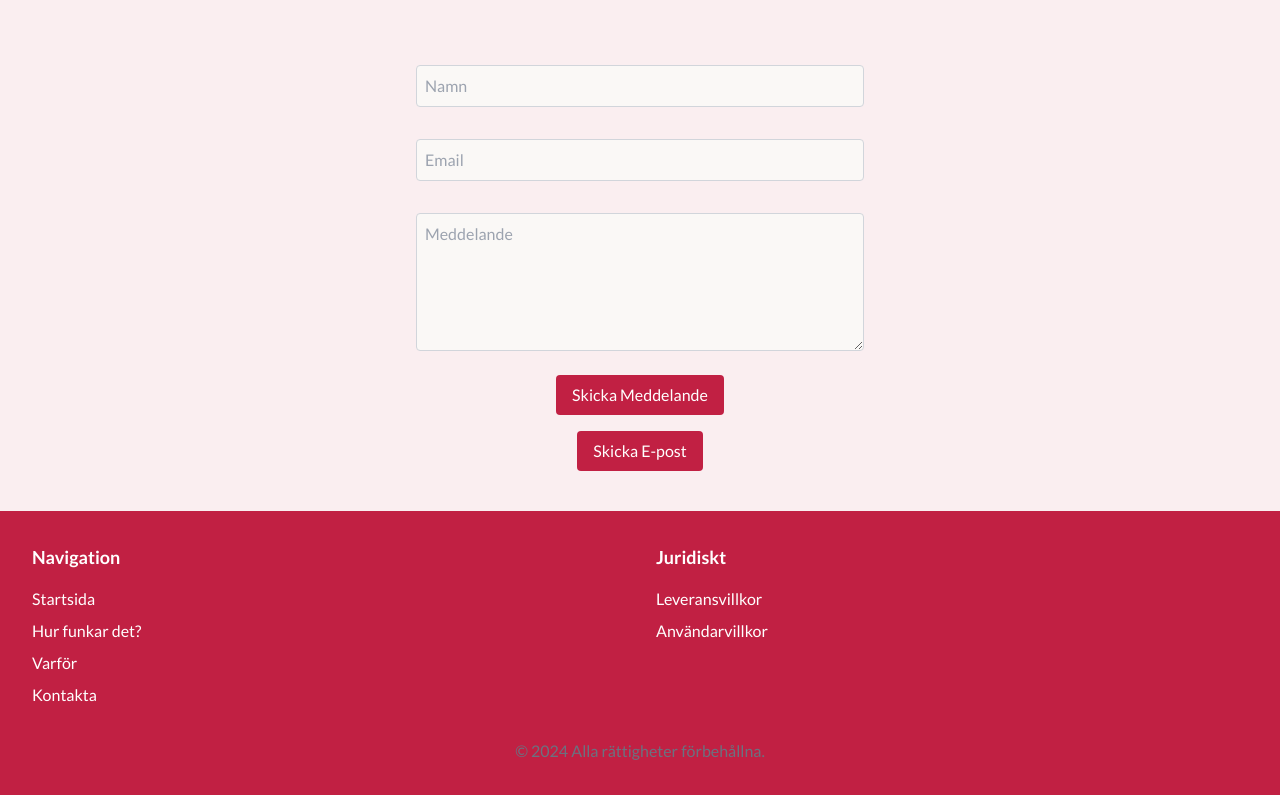
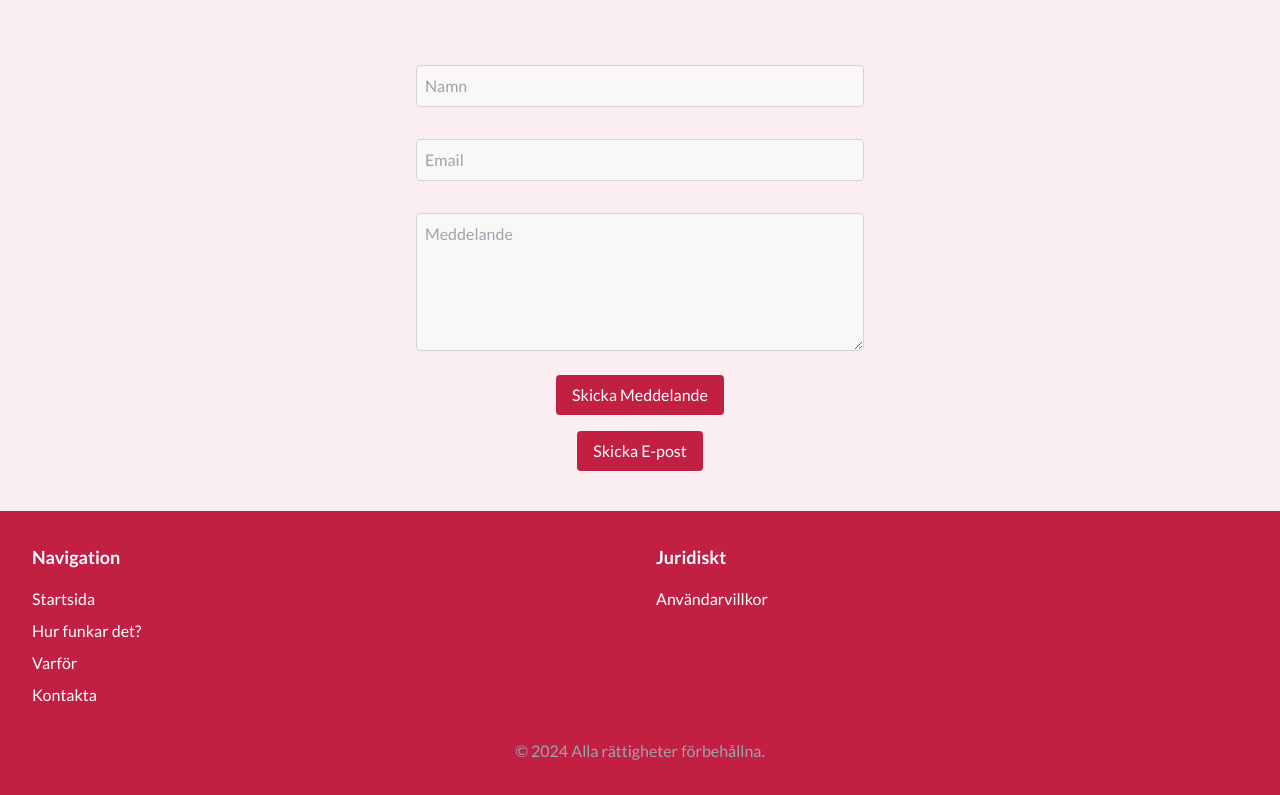
Before and after one commit to hugojohansson1021/JournalKollen, a Next.js app: page / in a window 1280 px wide. Shown: the part 3555-4350 px from the top of the page. Built offline with nearby package versions, Linux system fonts and the light colour scheme.

Commit message:
Fix - Footer UI

```diff
--- a/src/app/components/Footer.tsx
+++ b/src/app/components/Footer.tsx
@@ -8,7 +8,7 @@ const Footer: React.FC<{ isSwedish: boolean; setIsSwedish: React.Dispatch<React.
       navigation: {
         title: 'Navigation',
         links: [
-          { href: '/', text: 'Home' },
+          { href: '/#', text: 'Home' },
           { href: '/hur-funkar-det', text: 'How it works' },
           { href: '/varfor', text: 'Why' },
           { href: '/kontakta', text: 'Contact' },
@@ -17,7 +17,7 @@ const Footer: React.FC<{ isSwedish: boolean; setIsSwedish: React.Dispatch<React.
       legal: {
         title: 'Legal',
         links: [
-          { href: '/leverans-vilkor', text: 'Delivery Terms' },
+
           { href: '/anvandar-vilkor', text: 'User Terms' },
         ],
       },
@@ -28,15 +28,15 @@ const Footer: React.FC<{ isSwedish: boolean; setIsSwedish: React.Dispatch<React.
         title: 'Navigation',
         links: [
           { href: '/', text: 'Startsida' },
-          { href: '/hur-funkar-det', text: 'Hur funkar det?' },
-          { href: '/varfor', text: 'Varför' },
-          { href: '/kontakta', text: 'Kontakta' },
+          { href: '#Hurfunkardet', text: 'Hur funkar det?' },
+          { href: '#Varför', text: 'Varför' },
+          { href: '#kontakta', text: 'Kontakta' },
         ],
       },
       legal: {
         title: 'Juridiskt',
         links: [
-          { href: '/leverans-vilkor', text: 'Leveransvillkor' },
+
           { href: '/Vilkor', text: 'Användarvillkor' },
         ],
       },
@@ -76,7 +76,7 @@ const Footer: React.FC<{ isSwedish: boolean; setIsSwedish: React.Dispatch<React.
           </div>
         </div>
         <div className="text-center mt-8">
-          <p className="text-gray-500">&copy; {new Date().getFullYear()} {currentTextConfig.allRightsReserved}</p>
+          <p className="text-gray-400">&copy; {new Date().getFullYear()} {currentTextConfig.allRightsReserved}</p>
         </div>
       </div>
     </footer>
--- a/src/app/components/Navbar.tsx
+++ b/src/app/components/Navbar.tsx
@@ -93,6 +93,7 @@ const Navbar: React.FC<{ isSwedish: boolean; setIsSwedish: React.Dispatch<React.
                   {isSwedish ? textConfig.sv.descriptiontwo : textConfig.en.descriptiontwo}
                 </li>
               </Link>
+
               <Link href="#" onClick={(event) => {
                 event.stopPropagation();
                 debouncedHandleLinkClick('Varför');
@@ -101,6 +102,7 @@ const Navbar: React.FC<{ isSwedish: boolean; setIsSwedish: React.Dispatch<React.
                   {isSwedish ? textConfig.sv.descriptiontree : textConfig.en.descriptiontree}
                 </li>
               </Link>
+
               <Link href="#" onClick={(event) => {
                 event.stopPropagation();
                 debouncedHandleLinkClick('Kontakta');
```
